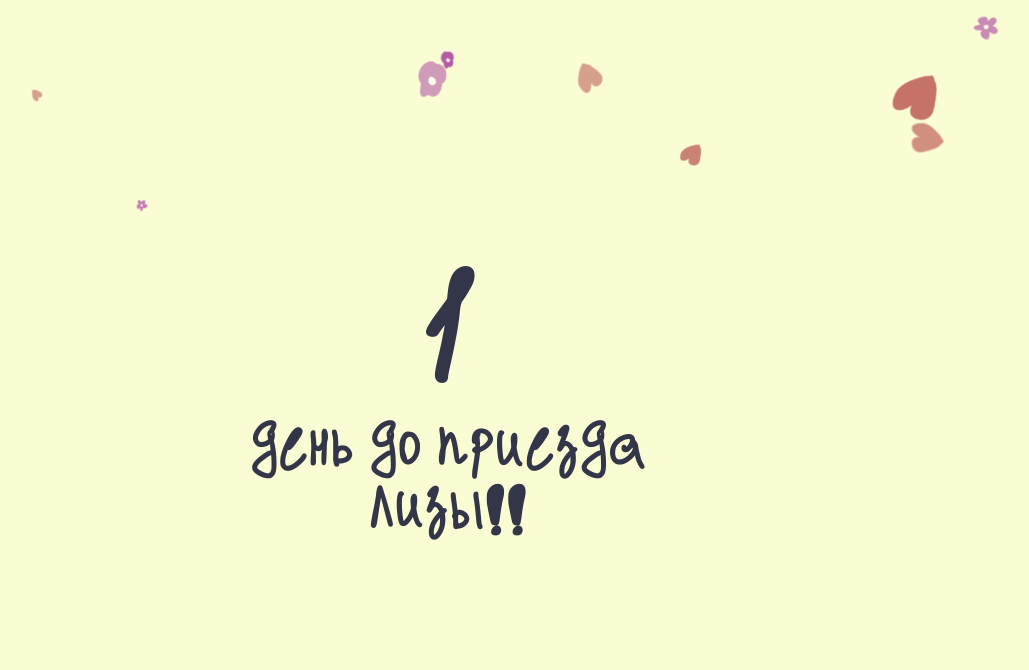
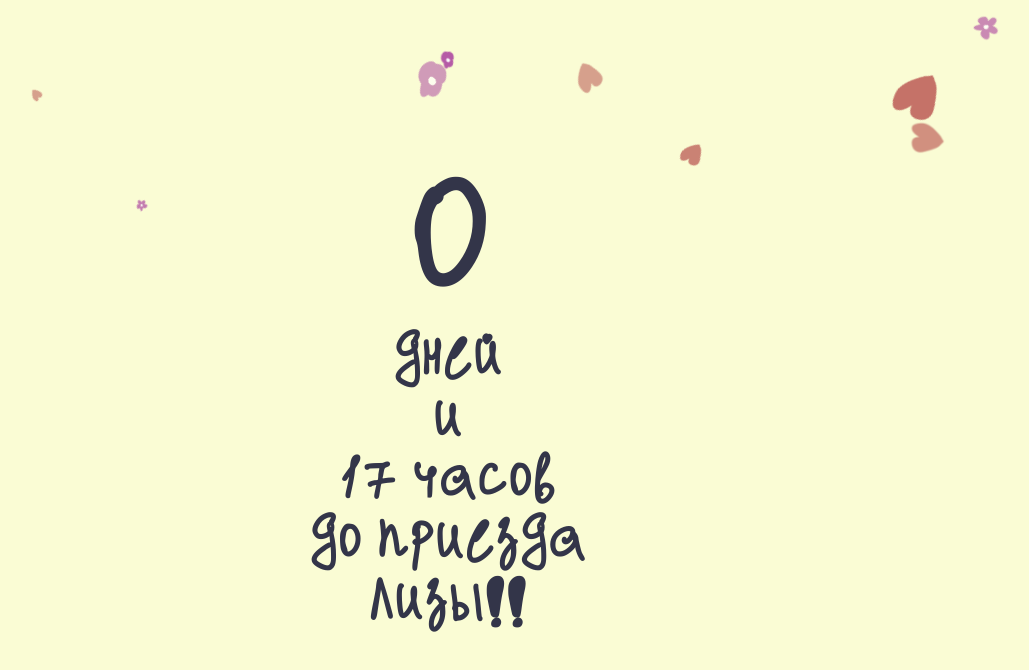
Before and after one commit to yaroslav-asu/dwLisa, a plain HTML site: page index.html in a window 1280 px wide. Shown: the whole page, without its empty margins (193-1222 px from the left). Drawn offline with Linux system fonts and the light colour scheme.

Commit message:
fix: hours

```diff
--- a/index.html
+++ b/index.html
@@ -18,6 +18,9 @@
     <div class="text-wrapper">
         <h1></h1>
         <h2 class="days-until"></h2>
+        <h2>и</h2>
+        <h2 class="hours-until"></h2>
+        <h2>до приезда</h2>
         <h2>Лизы!!</h2>
     </div>
 </div>
@@ -106,22 +109,38 @@
 <script>
     const h1 = document.querySelector('h1');
     const h2 = document.querySelector('.days-until');
-    const arrivalDate = new Date('2025-07-04');
-    const today = new Date()
+    const h3 = document.querySelector('.hours-until');
 
-    const timeDiff = arrivalDate - today;
-    let daysDiff = Math.ceil(timeDiff / (1000 * 60 * 60 * 24));
-    if (daysDiff < 0) {
+    const arrivalDate = new Date('2025-07-04T08:30:00');
+    const now = new Date();
+
+    const timeDiff = arrivalDate - now;
+    let daysDiff = Math.floor(timeDiff / (1000 * 60 * 60 * 24));
+    let hoursDiff = Math.floor((timeDiff % (1000 * 60 * 60 * 24)) / (1000 * 60 * 60));
+
+    if (timeDiff <= 0) {
         daysDiff = 0;
+        hoursDiff = 0;
     }
+
     h1.textContent = daysDiff.toString();
+
     if (daysDiff === 1) {
-        h2.textContent = 'День до приезда';
+        h2.textContent = 'День';
     } else if (daysDiff > 1 && daysDiff < 5) {
-        h2.textContent = 'Дня до приезда';
+        h2.textContent = 'Дня';
     } else {
-        h2.textContent = 'Дней до приезда';
+        h2.textContent = 'Дней';
     }
+
+    if (hoursDiff === 1) {
+        h3.textContent = `${hoursDiff} час`;
+    } else if (hoursDiff > 1 && hoursDiff < 5) {
+        h3.textContent = `${hoursDiff} часа`;
+    } else {
+        h3.textContent = `${hoursDiff} часов`;
+    }
+
 </script>
 <script>
     var snow = new Snowfall({
```
